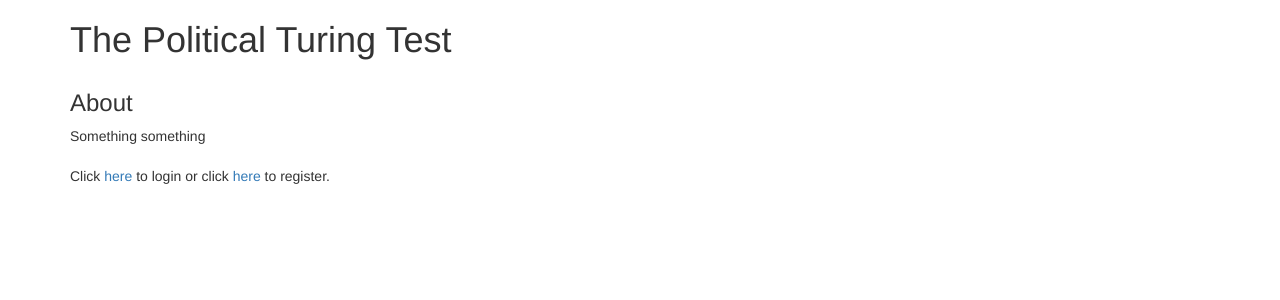
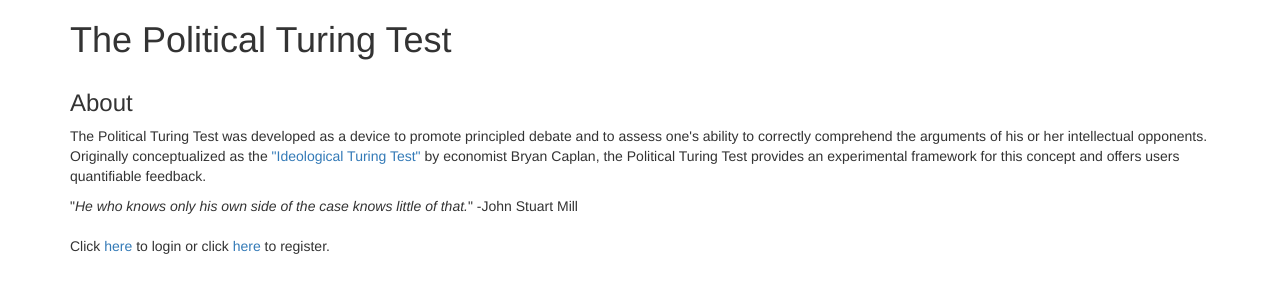
Before and after one commit to tzane/IdeaTuringTest, a Flask app: page / in a window 1280 px wide. Shown: the top 300 px of the page. Run offline with Flask 2, Linux system fonts and the light colour scheme; some libraries are stand-ins or nearby versions.

Commit message:
app.py, db_create.py, and templates

```diff
--- a/app.py
+++ b/app.py
@@ -61,8 +61,8 @@ def add_arguments():
     if request.method == 'POST':
         if request.form['user_stance'] == "pro":
             user_position = True
-        pro_argument = ArgumentPost("$15 Federal Minimum Wage", True, user_position, request.form['abstract'], request.form['argument'], session['user_id'])
-        con_argument = ArgumentPost("$15 Federal Minimum Wage", False, user_position, request.form['abstract1'], request.form['argument1'], session['user_id'])
+        pro_argument = ArgumentPost("The federal government should impose a national $15/hr minimum wage.", True, user_position, request.form['abstract'], request.form['argument'], session['user_id'])
+        con_argument = ArgumentPost("The federal government should impose a national $15/hr minimum wage.", False, user_position, request.form['abstract1'], request.form['argument1'], session['user_id'])
         db.session.add(pro_argument)
         db.session.add(con_argument)
         db.session.commit()
@@ -73,6 +73,9 @@ def add_arguments():
 @app.route('/voting', methods=['GET','POST'])
 @login_required
 def voting():
+    if ArgumentPost.query.filter_by(author_id = session['user_id']).all() == []:
+        flash('You need to submit arguments before you can vote!')
+        return redirect(url_for('add_arguments'))
     if request.method == 'POST':
         argument_ids = session['argument_ids']
         votes = request.form.getlist('vote_value')
@@ -80,7 +83,7 @@ def voting():
             vote_record = Vote(argument_ids[position], int(vote), int(session['user_id']))
             db.session.add(vote_record)
         db.session.commit()
-    user_argument = db.session.query(ArgumentPost).filter_by(topic="The federal government should impose a national $15/hr minimum wage.",id=session['user_id']).first()
+    user_argument = db.session.query(ArgumentPost).filter_by(topic="The federal government should impose a national $15/hr minimum wage.",author_id=session['user_id']).first()
     if user_argument.user_procon == True:
         user_status = True
         displayable_arguments = db.session.query(ArgumentPost).filter_by(procon_topic=True).all()
@@ -88,7 +91,7 @@ def voting():
         user_status = False
         displayable_arguments = db.session.query(ArgumentPost).filter_by(procon_topic=False).all()
     userless_arguments = [argument for argument in displayable_arguments if argument.author_id != session['user_id']]
-    arguments = random.sample(userless_arguments, 3)
+    arguments = random.sample(userless_arguments, 4)
     session['argument_ids'] = [argument.id for argument in arguments]
     return render_template("index.html", user_status=user_status, arguments=arguments)
 
@@ -148,8 +151,5 @@ def logout():
     session.pop('logged_in', None)
     return redirect(url_for('home'))
 
-# def connect_db():
-    # return sqlite3.connect(app.database)
-
 if __name__ == '__main__':
     app.run(debug=True)
--- a/templates/about.html
+++ b/templates/about.html
@@ -10,11 +10,17 @@
     </div>
     <div class="container">
       <h3>About</h3>
-      <p>Something something</p>
+      <p>The Political Turing Test was developed as a device to promote principled debate and to assess one's ability to correctly comprehend the arguments
+      of his or her intellectual opponents. Originally conceptualized as the <a href="https://en.wikipedia.org/wiki/Ideological_Turing_Test">"Ideological Turing Test"</a>
+      by economist Bryan Caplan, the Political Turing Test provides an experimental framework for this concept and offers users quantifiable feedback.
+      </p>
+    </div>
+    <div class="container">
+      <p>"<i>He who knows only his own side of the case knows little of that.</i>" -John Stuart Mill</p>
     </div>
     <div class="container">
     <p>{% for message in get_flashed_messages() %}
-           {{ message }}
+           <strong><i>--{{ message }}--</i></strong>
          {% endfor %}
     </p>
     </div>
--- a/templates/index.html
+++ b/templates/index.html
@@ -9,7 +9,7 @@
       <h1>The Political Turing Test</h1>
       <br>
       <p>{% for message in get_flashed_messages() %}
-           {{ message }}
+           <strong><i>--{{ message }}--</i></strong>
          {% endfor %}
       </p>
       <p>Click <a href="/logout">here</a> to logout.</p>
--- a/templates/login.html
+++ b/templates/login.html
@@ -20,7 +20,7 @@
         <p class="error"><strong>Error:</strong> {{ error }}</p>
       {% endif %}
       {% for message in get_flashed_messages() %}
-        {{ message }}
+        <strong><i>--{{ message }}--</i></strong>
       {% endfor %}
       <p><p>Click <a href="/register">here</a> to register if you do not have an account.</p>
       <p><p>Click <a href="/">here</a> to return home.</p>
--- a/templates/register.html
+++ b/templates/register.html
@@ -26,7 +26,7 @@
         <input class="btn btn-default" type="submit" value="Register">
       </form>
       {% for message in get_flashed_messages() %}
-        {{ message }}
+        <strong><i>--{{ message }}--</i></strong>
       {% endfor %}
       <p>Click <a href="/login">here</a> to login if you already have an account.</p>
       <p>Click <a href="/">here</a> to return home.</p>
```
Also changed, not shown: db_create.py (+21 -3 lines), templates/arguments.html (+7 -4 lines), arguments.db.
